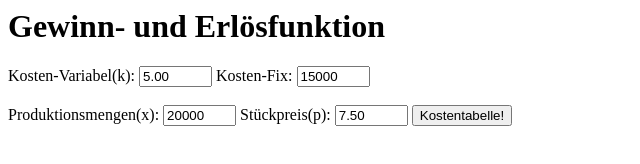
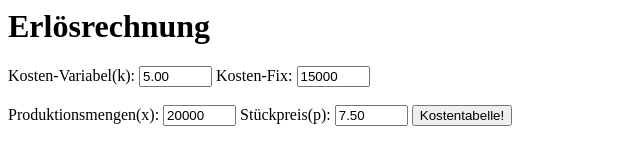
Before and after one commit to KEbanh/Kostenfunktion_erw, a plain HTML site: page index.html in a window 1280 px wide. Shown: the whole page, without its empty margins (0-640 px from the left). Drawn offline with Linux system fonts and the light colour scheme.

Commit message:
Update index.html

```diff
--- a/index.html
+++ b/index.html
@@ -96,7 +96,7 @@
 
 
 	<body>
-		<h1>Gewinn- und Erlösfunktion</h1>
+		<h1>Erlösrechnung</h1>
 	Kosten-Variabel(k): <input id="idKV" value="5.00" size="6">
 		Kosten-Fix: <input id="idKF" value="15000" size="6"><br/><br/>
 		Produktionsmengen(x): <input id="idProduktionsmenge" value="20000" size="6">
```
